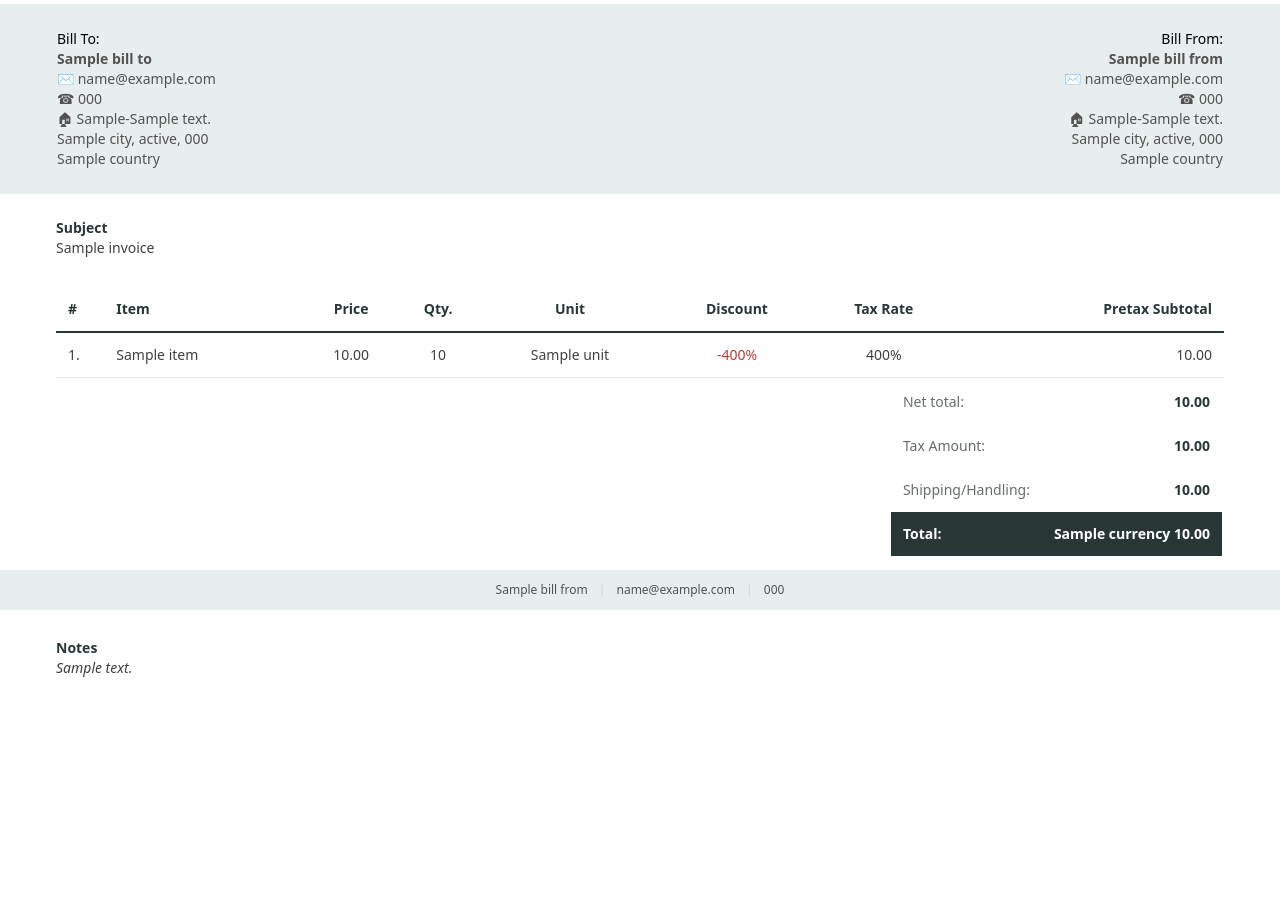
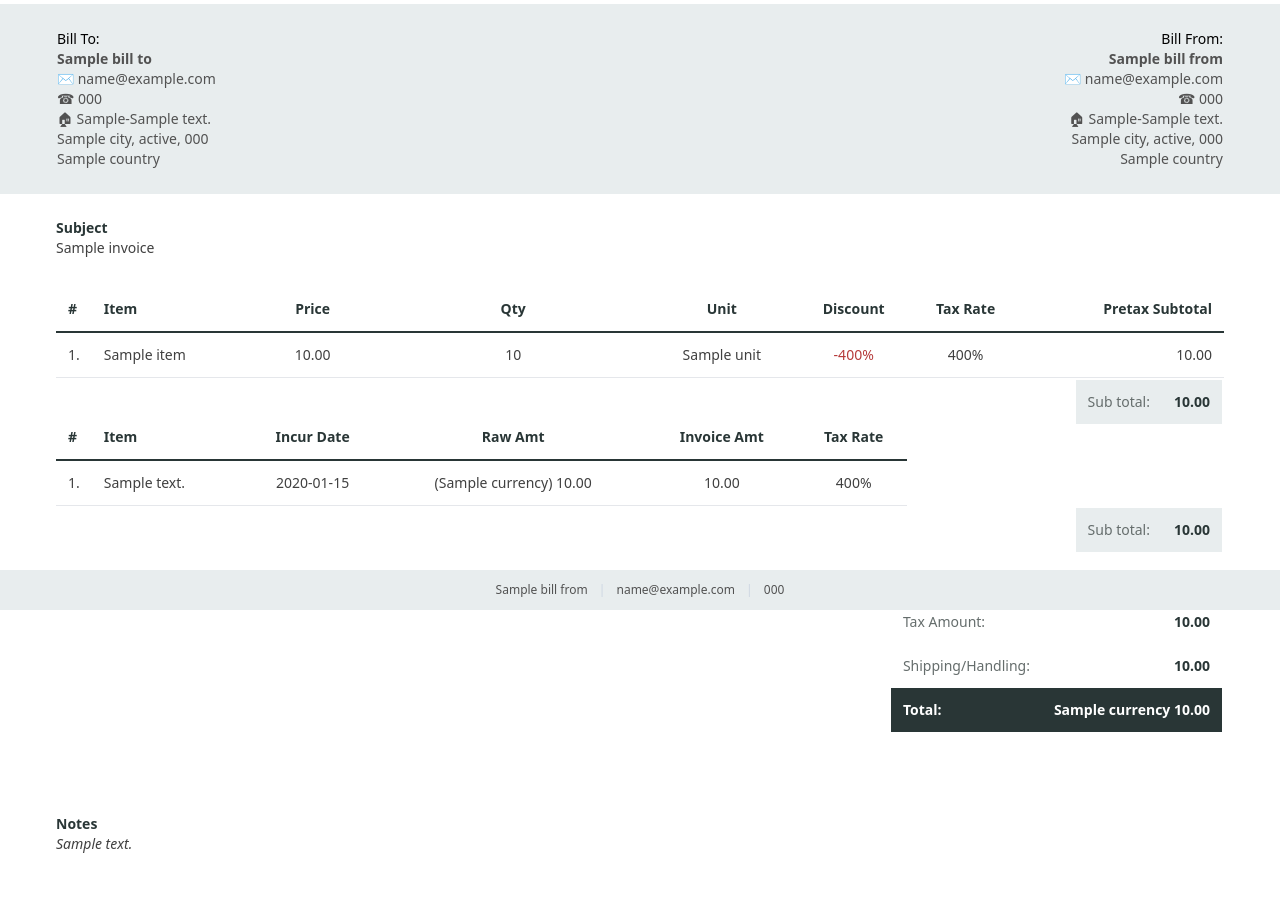
Before and after one commit to luntaixiax/financial-lens, a Python web app: template backend/src/web/templates/invoice.html in a window 1280 px wide. Shown: the part 190-1100 px from the top of the page. Before the commit the page ends 867 px from the top, so only its background shows below. Run offline with Jinja, Linux system fonts and the light colour scheme; the template is opened without the code that fills it: most values are stand-ins (such as "Sample title", 1, 10 or a date in 2020).

Commit message:
update invoice template

```diff
--- a/backend/src/web/templates/invoice.html
+++ b/backend/src/web/templates/invoice.html
@@ -29,7 +29,7 @@
                         <td class="border-r pr-4">
                           <div>
                             <p class="whitespace-nowrap text-slate-400 text-right">Date</p>
-                            <p class="whitespace-nowrap font-bold text-main text-right">{{ invoice.invoice_dt.strftime('%B %d, %Y') }}</p>
+                            <p class="whitespace-nowrap font-bold text-main text-right">{{ invoice.invoice_dt.strftime('%b %d, %Y') }}</p>
                           </div>
                         </td>
                         <td class="pl-4">
@@ -90,19 +90,20 @@
 
       <div class="px-14 py-10 text-sm text-neutral-700">
         <table class="w-full border-collapse border-spacing-0">
+          <tbody>
+
             <thead>
               <tr>
                 <td class="border-b-2 border-main pb-3 pl-3 font-bold text-main">#</td>
                 <td class="border-b-2 border-main pb-3 pl-2 font-bold text-main">Item</td>
                 <td class="border-b-2 border-main pb-3 pl-2 text-center font-bold text-main">Price</td>
-              <td class="border-b-2 border-main pb-3 pl-2 text-center font-bold text-main">Qty.</td>
+                <td class="border-b-2 border-main pb-3 pl-2 text-center font-bold text-main">Qty</td>
                 <td class="border-b-2 border-main pb-3 pl-2 text-center font-bold text-main">Unit</td>
                 <td class="border-b-2 border-main pb-3 pl-2 text-center font-bold text-main">Discount</td>
                 <td class="border-b-2 border-main pb-3 pl-2 text-center font-bold text-main">Tax Rate</td>
                 <td class="border-b-2 border-main pb-3 pl-2 pr-3 text-right font-bold text-main">Pretax Subtotal</td>
               </tr>
             </thead>
-          <tbody>
 
             {% for invoice_item in invoice.invoice_items %}
               <tr>
@@ -123,6 +124,85 @@
               </tr>
             {% endfor %}
 
+            {% if invoice.ginvoice_items %}
+
+            <tr>
+              <td colspan="8">
+                <table class="w-full border-collapse border-spacing-0">
+                  <tbody>
+                    <tr>
+                      <td class="w-full"></td>
+                      <td>
+                        <table class="w-full border-collapse border-spacing-0">
+                          <tbody>
+                            <tr>
+                              <td class="p-3 bg-slate-100">
+                                <div class="whitespace-nowrap text-slate-400">Sub total:</div>
+                              </td>
+                              <td class="p-3 bg-slate-100 text-right">
+                                <div class="whitespace-nowrap font-bold text-main">{{ "{:0,.2f}".format(invoice.subtotal_invitems) }}</div>
+                              </td>
+                            </tr>
+                          </tbody>
+                        </table>
+                      </td>
+                    </tr>
+                  </tbody>
+                </table>
+              </td>
+            </tr>
+
+            <thead>
+              <tr>
+                <td class="border-b-2 border-main pb-3 pl-3 font-bold text-main">#</td>
+                <td class="border-b-2 border-main pb-3 pl-2 font-bold text-main">Item</td>
+                <td class="border-b-2 border-main pb-3 pl-2 text-center font-bold text-main">Incur Date</td>
+                <td class="border-b-2 border-main pb-3 pl-2 text-center font-bold text-main">Raw Amt</td>
+                <td class="border-b-2 border-main pb-3 pl-2 text-center font-bold text-main">Invoice Amt</td>
+                <td class="border-b-2 border-main pb-3 pl-2 text-center font-bold text-main">Tax Rate</td>
+              </tr>
+            </thead>
+
+            {% for ginvoice_item in invoice.ginvoice_items %}
+              <tr>
+                <td class="border-b py-3 pl-3">{{ loop.index }}.</td>
+                <td class="border-b py-3 pl-2">{{ ginvoice_item.description }}</td>
+                <td class="border-b py-3 pl-2 text-center">{{ ginvoice_item.incur_dt.strftime('%b %d, %Y') }}</td>
+                <td class="border-b py-3 pl-2 text-center">({{ ginvoice_item.currency.name }}) {{  "{:0,.2f}".format(ginvoice_item.amount_pre_tax_raw) }}</td>
+                <td class="border-b py-3 pl-2 text-center">{{  "{:0,.2f}".format(ginvoice_item.amount_pre_tax) }}</td>
+                <td class="border-b py-3 pl-2 text-center">{{ '%.0f%%'| format(ginvoice_item.tax_rate * 100) }}</td>
+              </tr>
+            {% endfor %}
+
+            <tr>
+              <td colspan="8">
+                <table class="w-full border-collapse border-spacing-0">
+                  <tbody>
+                    <tr>
+                      <td class="w-full"></td>
+                      <td>
+                        <table class="w-full border-collapse border-spacing-0">
+                          <tbody>
+                            <tr>
+                              <td class="p-3 bg-slate-100">
+                                <div class="whitespace-nowrap text-slate-400">Sub total:</div>
+                              </td>
+                              <td class="p-3 bg-slate-100 text-right">
+                                <div class="whitespace-nowrap font-bold text-main">{{ "{:0,.2f}".format(invoice.subtotal_ginvitems) }}</div>
+                              </td>
+                            </tr>
+                          </tbody>
+                        </table>
+                      </td>
+                    </tr>
+                  </tbody>
+                </table>
+              </td>
+            </tr>
+
+            {% else %}
+
+            {% endif %}
 
             <tr>
               <td colspan="8">
```
Lines whose indentation alone changed are shown as unchanged.
